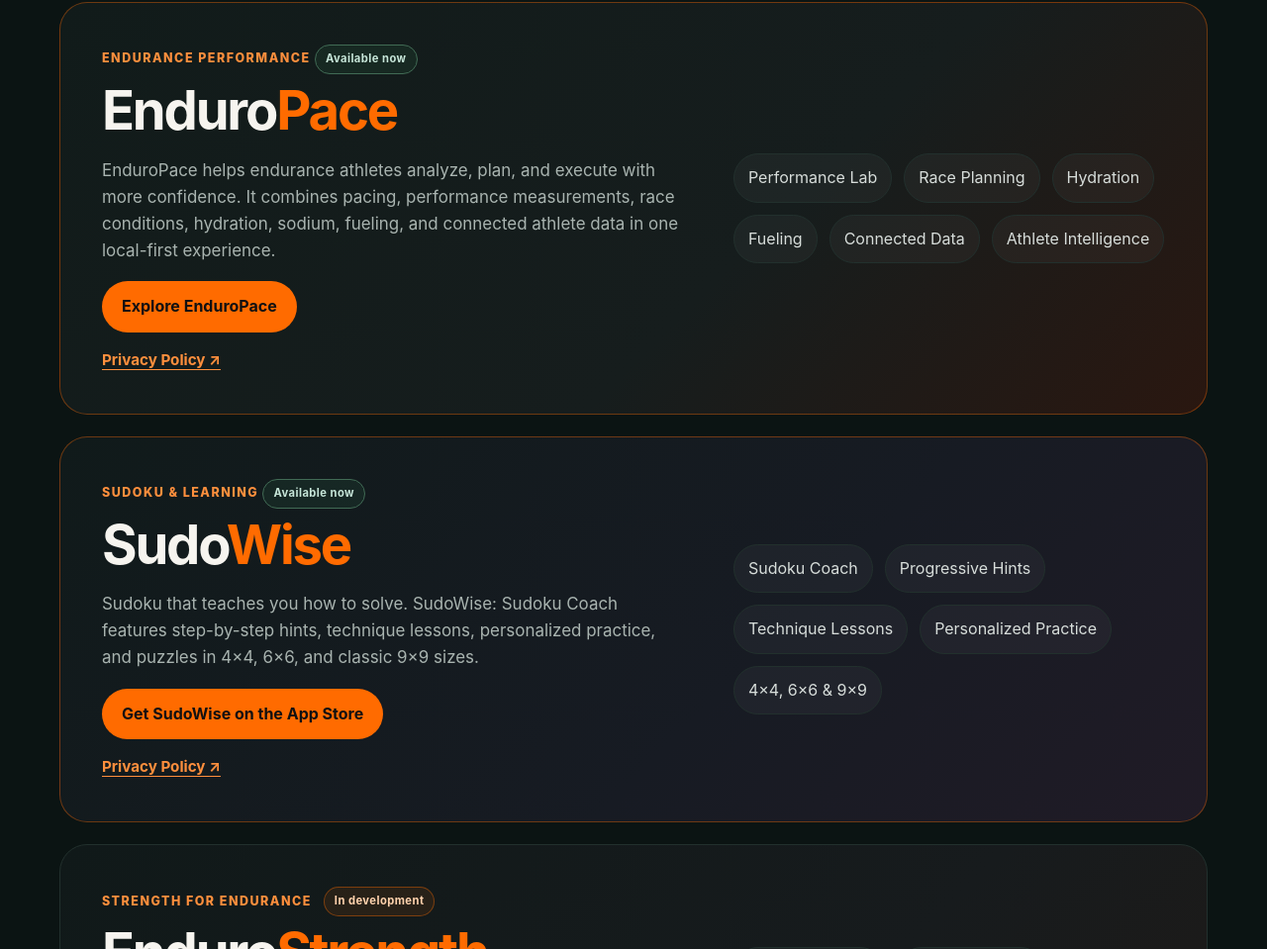
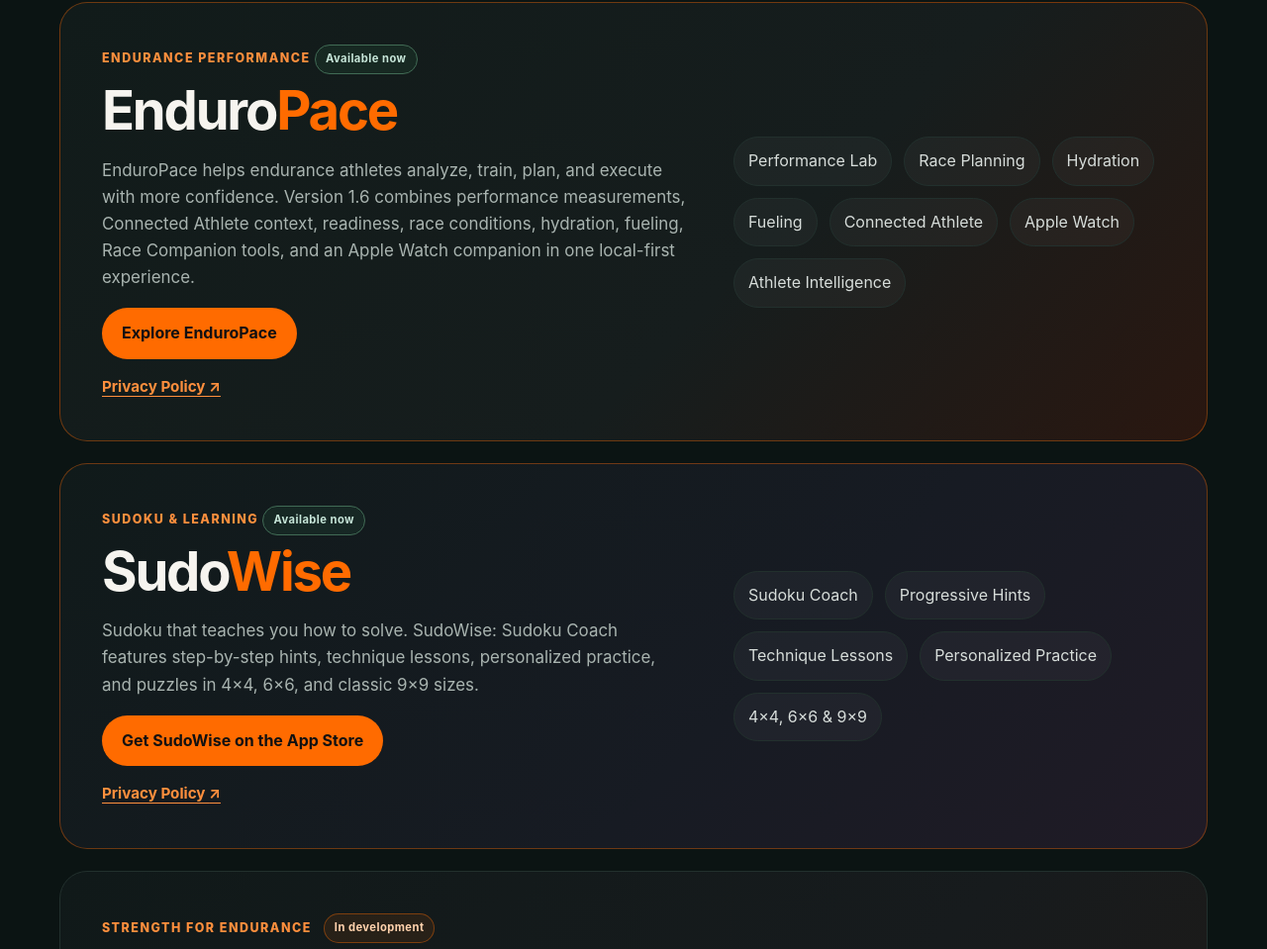
Before and after one commit to mmagriGH/gamacoraggio-site, a plain HTML site: page index.html in a window 1280 px wide. Shown: the part 1419-2378 px from the top of the page at 99% size. Drawn offline with Linux system fonts and the light colour scheme.

Commit message:
Refresh EnduroPace 1.6 product copy

```diff
--- a/index.html
+++ b/index.html
@@ -81,9 +81,10 @@
             <div class="product-kicker">ENDURANCE PERFORMANCE <span class="status-label status-live">Available now</span></div>
             <h2>Enduro<span>Pace</span></h2>
             <p>
-              EnduroPace helps endurance athletes analyze, plan, and execute with more confidence.
-              It combines pacing, performance measurements, race conditions, hydration, sodium,
-              fueling, and connected athlete data in one local-first experience.
+              EnduroPace helps endurance athletes analyze, train, plan, and execute with more confidence.
+              Version 1.6 combines performance measurements, Connected Athlete context, readiness,
+              race conditions, hydration, fueling, Race Companion tools, and an Apple Watch companion
+              in one local-first experience.
             </p>
             <a class="btn primary" href="https://enduropace.gamacoraggio.com">Explore EnduroPace</a>
             <div class="privacy-link-row">
@@ -95,7 +96,8 @@
             <div class="pill">Race Planning</div>
             <div class="pill">Hydration</div>
             <div class="pill">Fueling</div>
-            <div class="pill">Connected Data</div>
+            <div class="pill">Connected Athlete</div>
+            <div class="pill">Apple Watch</div>
             <div class="pill">Athlete Intelligence</div>
           </div>
         </div>
```
